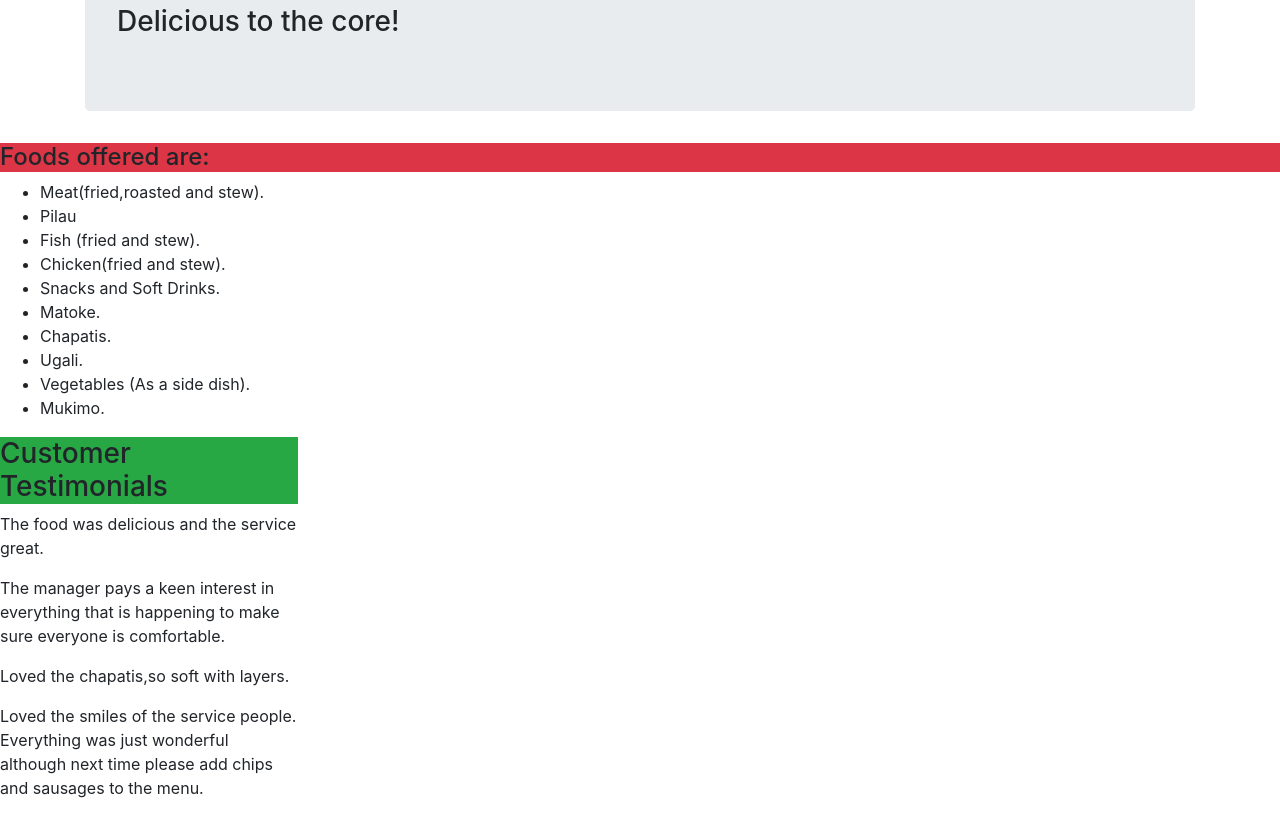
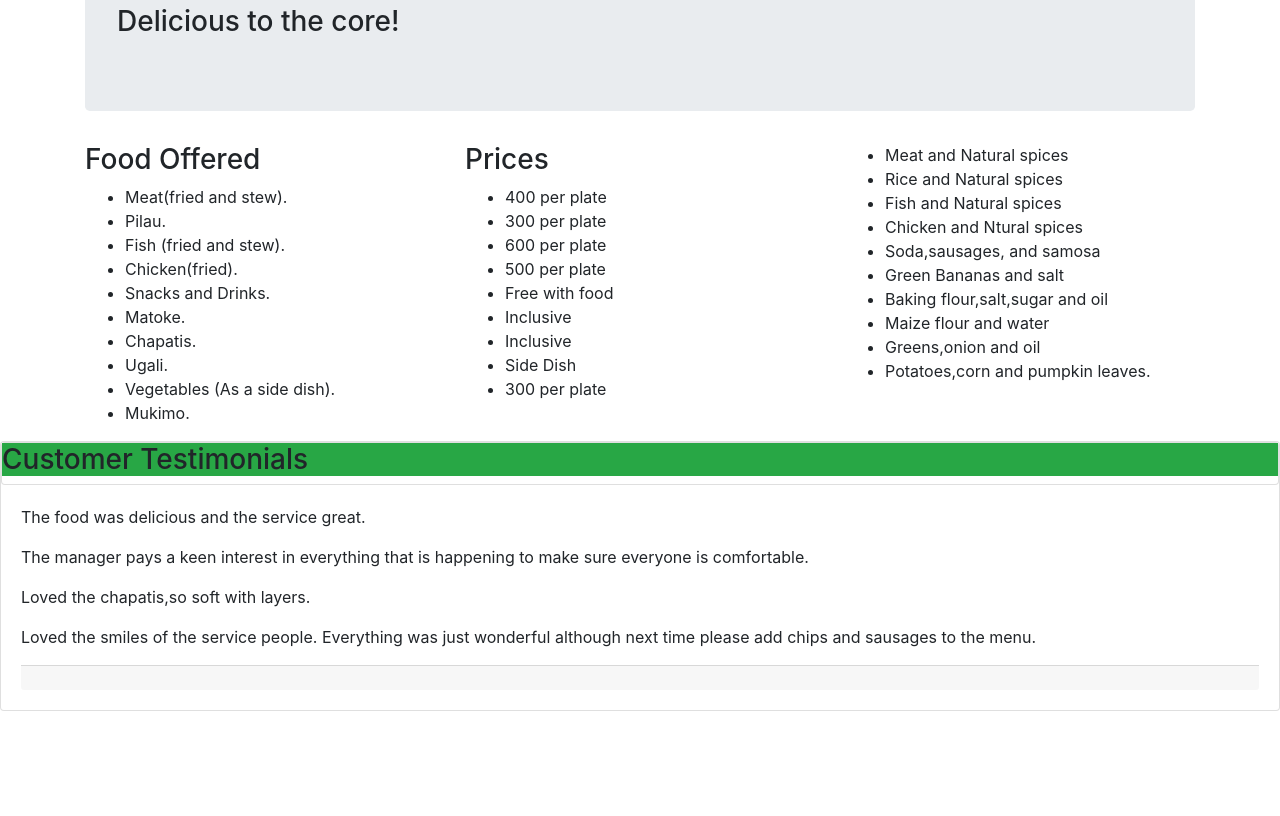
Before and after one commit to millywayne/Static-Caterers, a plain HTML site: page index.html in a window 1280 px wide. Shown: the part 105-921 px from the top of the page. After the commit the page ends 816 px from the top, so only its background shows below. Drawn offline with Linux system fonts and the light colour scheme.

Commit message:
added prices and ingredients

```diff
--- a/index.html
+++ b/index.html
@@ -4,6 +4,7 @@
     <meta charset="UTF-8">
     <meta name="viewport" content="width=device-width, initial-scale=1.0">
     <link rel="stylesheet" type="text/css" href="css/bootstrap.css">
+    <link rel="stylesheet"  type="text/css" href="css/style.css">
     <title>Static-Caterers</title>
 </head>
 <body>
@@ -13,14 +14,16 @@
             <h3>Delicious to the core!</h3>
         </div>
     </div>
-    <div class="panels">
-        <h4 class="bg-danger">Foods offered are:</h4>
+<div class="container">
+    <div class="row">
+        <div class="col-sm">
+            <h3>Food Offered</h3>
             <ul>
-            <li>Meat(fried,roasted and stew).</li>
-            <li>Pilau</li>
+                <li>Meat(fried and stew).</li>
+                <li>Pilau.</li>
                 <li>Fish (fried and stew).</li>
-            <li>Chicken(fried and stew).</li>
-            <li>Snacks and Soft Drinks.</li>
+                <li>Chicken(fried).</li>
+                <li>Snacks and Drinks.</li>
                 <li>Matoke.</li>
                 <li>Chapatis.</li>
                 <li>Ugali.</li>
@@ -28,15 +31,52 @@
                 <li>Mukimo.</li>
             </ul>
         </div>
-     <div class="testimonials" fixed width>
-         <div class="row">
-             <div class="col-md-3">
-            <div class="col-md-3"></div>
+   <div class="col-sm">
+      <h3>Prices</h3>
+      <ul>
+          <li>400 per plate</li>
+          <li>300 per plate</li>
+          <li>600 per plate</li>
+          <li>500 per plate</li>
+          <li>Free with food</li>
+          <li>Inclusive</li>
+          <li>Inclusive</li>
+          <li>Side Dish</li>
+          <li>300 per plate</li>
+      </ul>
+    </div>
+<div class="col-sm">
+    <ul>
+        <li>Meat and Natural spices</li>
+        <li>Rice and Natural spices</li>
+        <li>Fish and Natural spices</li>
+        <li>Chicken and Ntural spices</li>
+        <li>Soda,sausages, and samosa</li>
+        <li>Green Bananas and salt</li>
+        <li>Baking flour,salt,sugar and oil</li>
+        <li>Maize flour and water</li>
+        <li>Greens,onion and oil</li>
+        <li>Potatoes,corn and pumpkin leaves.</li>
+    </ul>
+</div>
+    </div>
+</div>
+
+
+</div>
+     <div class="container"></div>
+            <div class="card card info">
+                <div class="card heading">
          <h3 class="bg-success">Customer Testimonials</h3>
+         </div>
+         <div class="card-body">
          <p>The food was delicious and the service great.</p>
         <p>The manager pays a keen interest in everything that is happening to make sure everyone is comfortable.</p>
         <p>Loved the chapatis,so soft with layers.</p>
         <p>Loved the smiles of the service people. Everything was just wonderful although next time please add chips and sausages to the menu.</p>
+         <div class="card-footer">
+    </div>
+    </div>
         </div>
     </div>
     </div>
```
Also changed, not shown: styles.css (deleted, +0 -57 lines). Lines whose indentation alone changed are shown as unchanged.
